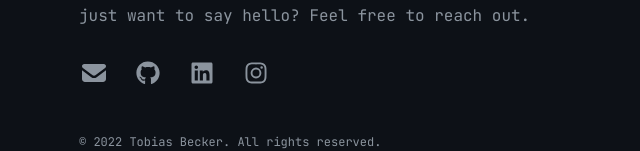
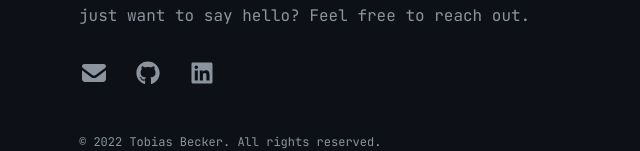
Before and after one commit to tobeck/tsbo, a Next.js app: page / in a window 1280 px wide. Shown: the part 3574-3725 px from the top of the page, without its empty margins (133-773 px from the left). Built offline with nearby package versions, Linux system fonts and the light colour scheme.

Commit message:
Removed instagram, updated with correct url for linkedin

```diff
--- a/components/footer.js
+++ b/components/footer.js
@@ -1,6 +1,10 @@
 import Container from './container'
 import { FontAwesomeIcon } from '@fortawesome/react-fontawesome'
-import { faLinkedin, faGithub, faInstagram } from '@fortawesome/free-brands-svg-icons'
+import {
+  faLinkedin,
+  faGithub,
+  faInstagram,
+} from '@fortawesome/free-brands-svg-icons'
 import { faEnvelope } from '@fortawesome/free-solid-svg-icons'
 
 export default function Footer() {
@@ -28,20 +32,12 @@ export default function Footer() {
             <FontAwesomeIcon icon={faGithub} size="xl" />
           </a>
           <a
-            href="https://www.linkedin.com/in/tobias-becker-olsson-9a678252"
+            href="https://www.linkedin.com/in/tsbo/"
             target="_blank"
             rel="noopener noreferrer"
             className="text-ghost hover:text-phosphor transition-colors"
           >
             <FontAwesomeIcon icon={faLinkedin} size="xl" />
-          </a>
-          <a
-            href="https://www.instagram.com/tbeckero"
-            target="_blank"
-            rel="noopener noreferrer"
-            className="text-ghost hover:text-phosphor transition-colors"
-          >
-            <FontAwesomeIcon icon={faInstagram} size="xl" />
           </a>
         </div>
         <p className="text-xs text-ghost font-mono">
--- a/components/intro.js
+++ b/components/intro.js
@@ -44,7 +44,7 @@ export default function Intro() {
             <FontAwesomeIcon icon={faGithub} size="xl" />
           </a>
           <a
-            href="https://www.linkedin.com/in/tobias-becker-olsson-9a678252"
+            href="https://www.linkedin.com/in/tsbo/"
             target="_blank"
             rel="noopener noreferrer"
             className="text-ghost hover:text-phosphor transition-colors"
```
